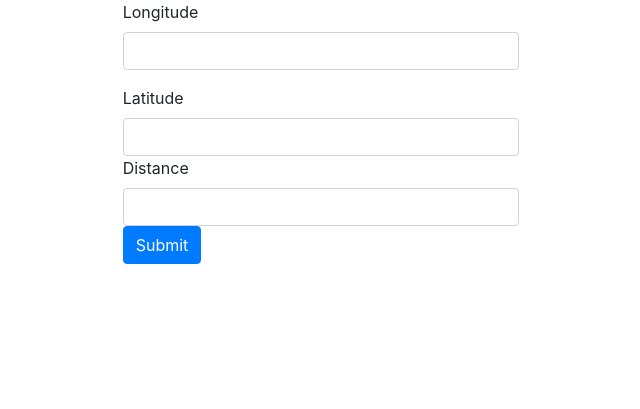
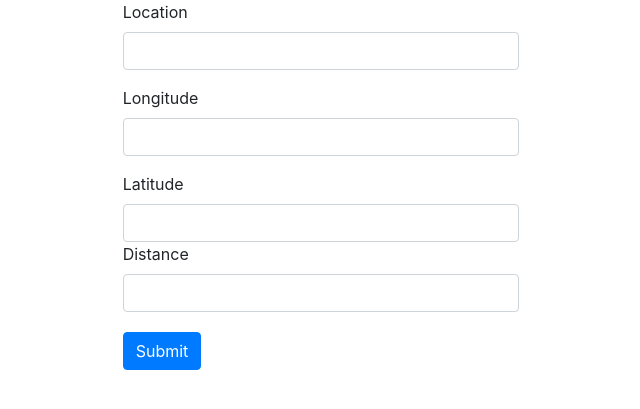
Before and after one commit to asifally/foodNearby, a Django app: page / in a window 1280 px wide. Shown: the top 409 px of the page, without its empty margins (319-959 px from the left). Run offline with Django 3.2, Linux system fonts and the light colour scheme; some libraries are stand-ins or nearby versions.

Commit message:
Trying to figure out how to get user location

```diff
--- a/foodNearby/settings.py
+++ b/foodNearby/settings.py
@@ -20,7 +20,6 @@ SECRET_KEY = os.environ['SECRET_KEY']
 DEBUG = True
 
 ALLOWED_HOSTS = []
-
 
 
 # Application definition
--- a/pages/templates/pages/index.html
+++ b/pages/templates/pages/index.html
@@ -4,6 +4,14 @@
 <form action="{% url 'places' %}" method="post">
     {% csrf_token %}
     <div class="container-fluid">
+        <div class="row justify-content-center">
+            <div class="col-4">
+                <div class="form-group">
+                    <label>Location</label>
+                    <input type="text" class="form-control" name="Location" id="Location">
+                </div>
+            </div>
+        </div>
         <div class="row justify-content-center">
             <div class="col-4">
                 <div class="form-group">
@@ -24,7 +32,7 @@
                 <input type="text" class="form-control" name="Distance" id="Distance">
             </div>
         </div>
-        <div class="row justify-content-center">
+        <div class="row justify-content-center" style="margin-top:20px;">
             <div class="col-4">
                 <button type="submit" value="submit" class="btn btn-primary">Submit</button>
             </div>
--- a/pages/views.py
+++ b/pages/views.py
@@ -5,6 +5,7 @@ from django.http import HttpResponse
 from django.views.decorators.http import require_http_methods
 import requests
 from YelpAPI import get_key
+from django.contrib.gis.geoip2 import GeoIP2
 
 #YELP API Endpoints
 #Business Search URL -- 'https://api.yelp.com/v3/businesses/search'
@@ -22,6 +23,8 @@ def places(request):
 
         if request.method == "POST":
 
+
+            #Grab the contents of the form from the home page
             Long = request.POST.get("Longitude")
             Lat = request.POST.get("Latitude")
             Dist = request.POST.get("Distance")
```
